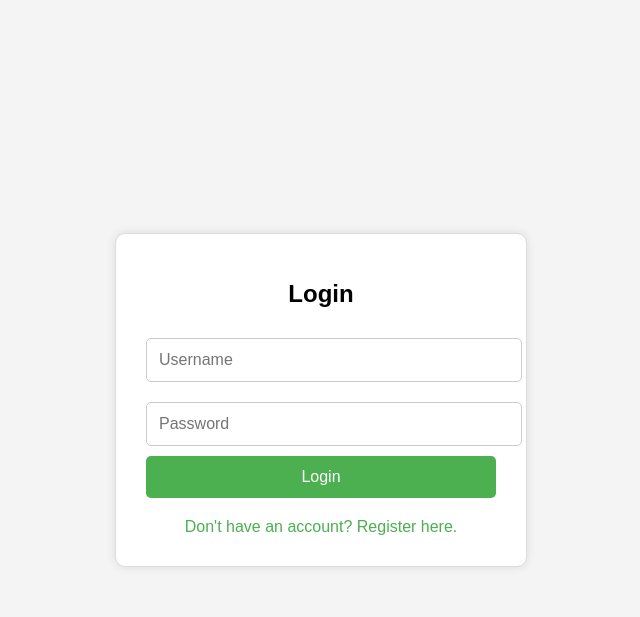
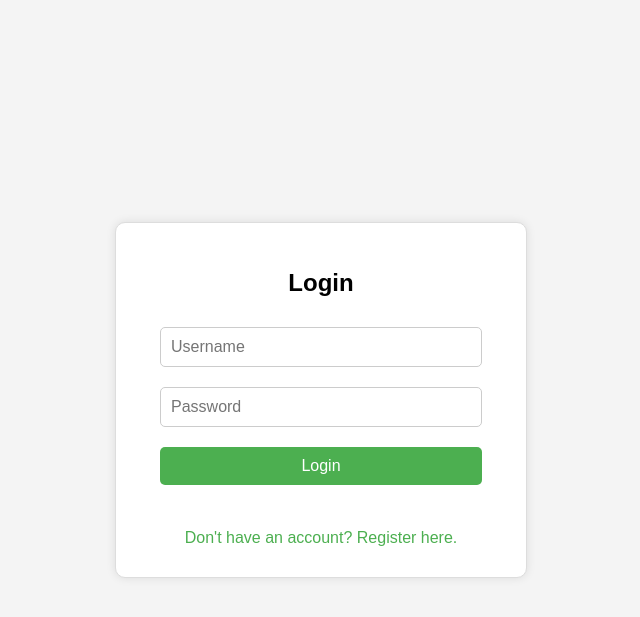
Before and after one commit to esraamjdy/Final-Project_remotecoders, a Flask app: page /login in a window 1280 px wide. Shown: the top 617 px of the page, without its empty margins (319-959 px from the left). Run offline with Flask 3, Linux system fonts and the light colour scheme.

Commit message:
Update styles.css

```diff
--- a/static/css/styles.css
+++ b/static/css/styles.css
@@ -72,3 +72,26 @@ a:hover {
 .success-message {
     color: green;
 }
+.container {
+    display: flex;
+    flex-direction: column;
+    justify-content: center;
+    align-items: center;
+  }
+
+  form {
+    display: flex;
+    flex-direction: column;
+    align-items: center;
+  }
+
+  input {
+    margin: 10px 0;
+    padding: 10px;
+    width: 300px;
+  }
+
+  button {
+    padding: 10px 20px;
+    margin-top: 10px;
+  }
```
